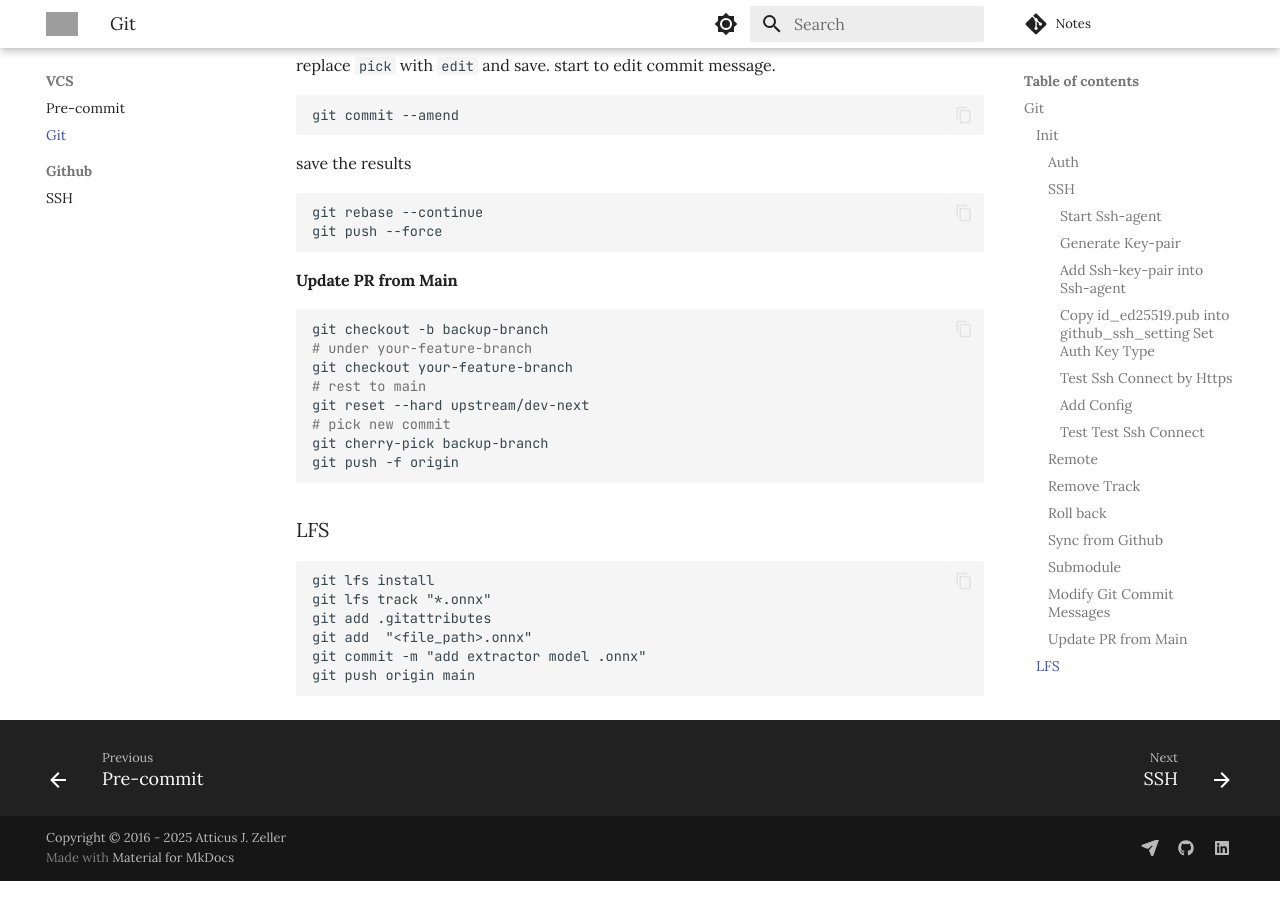
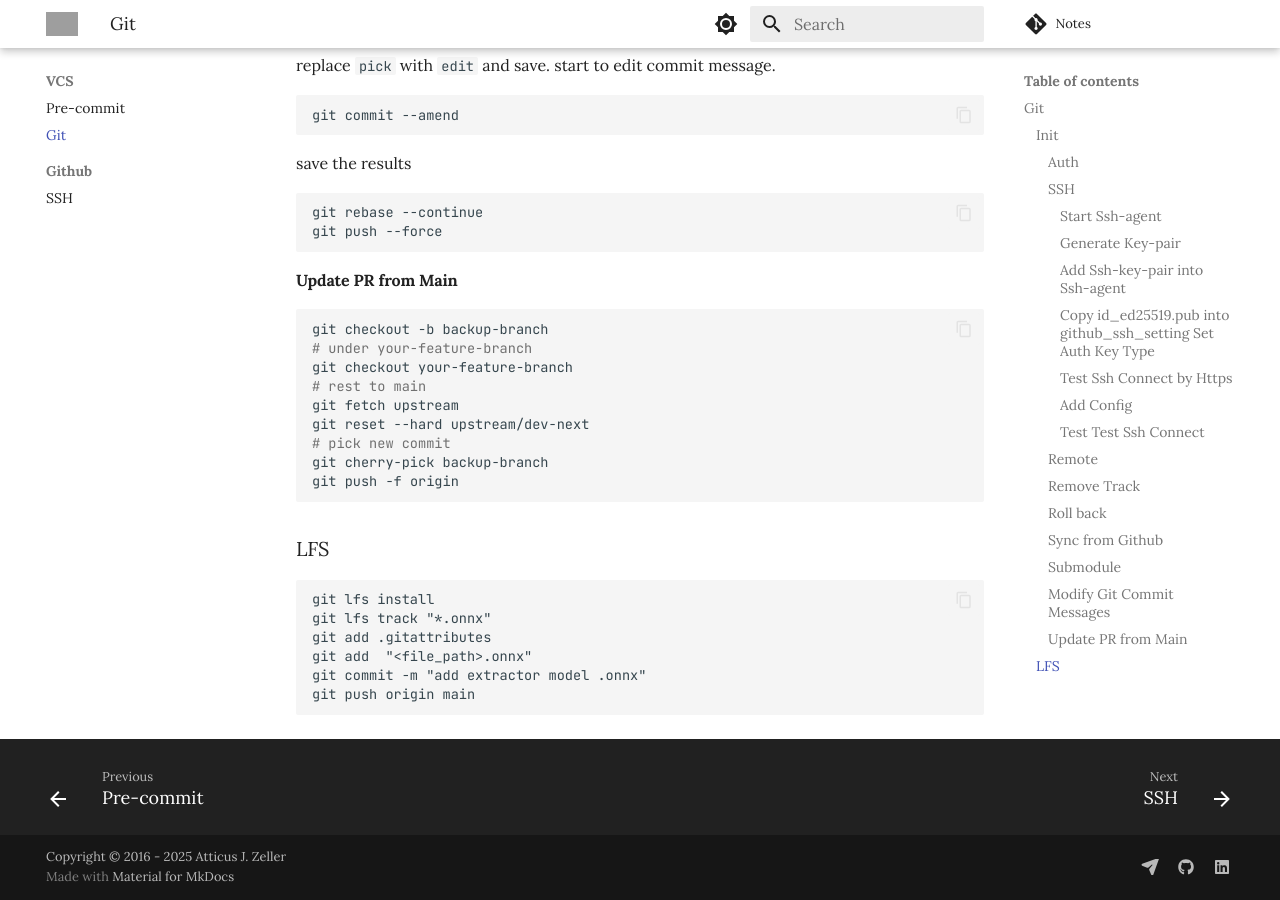
Before and after one commit to AtticusZeller/atticuszeller.github.io, an MkDocs documentation site: the page built from atticuszeller/VCS/git.md, in a window 1280 px wide and 900 px high, scrolled down 3167 px. Built offline with MkDocs 1.6.1 and Material for MkDocs 9.7.7, drawn with Linux system fonts in a browser that asks for light colours; nearby versions of some CDN libraries; library files that are not in the unit come from our copies; comment, search, counter and statistics services are not loaded; grey boxes are pictures that could not be loaded.

Commit message:
vault backup: 2025-01-14 16:47:54
Affected files:
atticuszeller/VCS/git.md

```diff
--- a/atticuszeller/VCS/git.md
+++ b/atticuszeller/VCS/git.md
@@ -196,6 +196,7 @@ git checkout -b backup-branch
 # under your-feature-branch
 git checkout your-feature-branch
 # rest to main
+git fetch upstream
 git reset --hard upstream/dev-next
 # pick new commit
 git cherry-pick backup-branch
```
